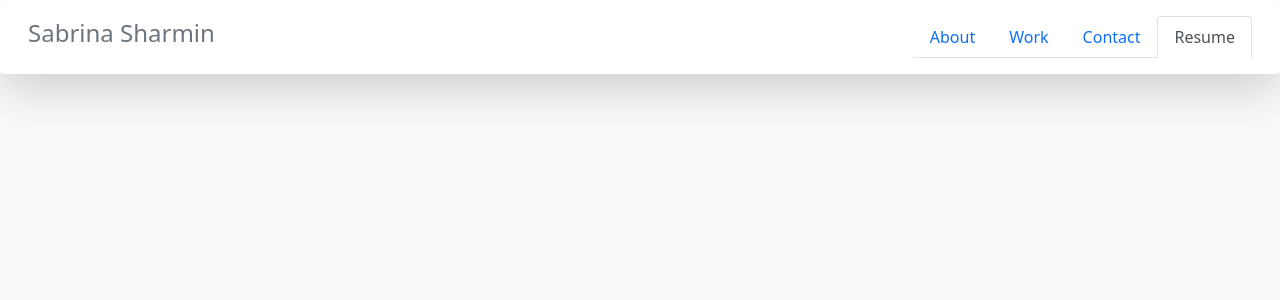
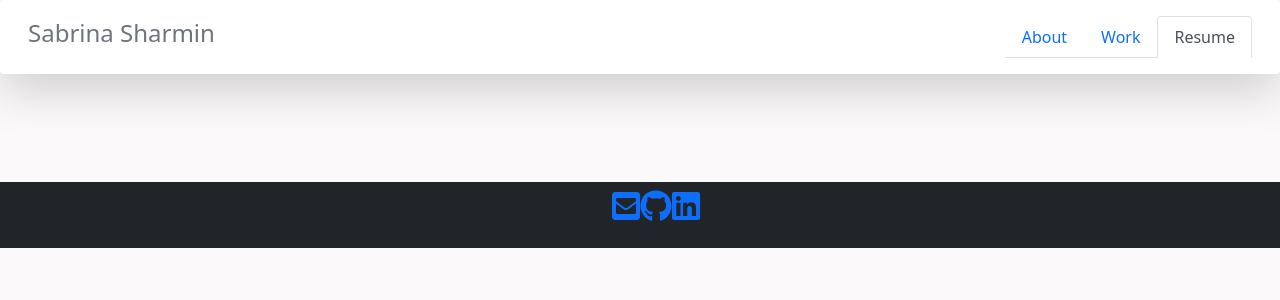
Before and after one commit to ssharmin0029/react-portfolio, a React (Create React App) app: page /resume in a window 1280 px wide. Shown: the top 300 px of the page. Built offline with nearby package versions, Linux system fonts and the light colour scheme.

Commit message:
contact added in footer

```diff
--- a/package.json
+++ b/package.json
@@ -3,10 +3,15 @@
   "version": "0.1.0",
   "private": true,
   "dependencies": {
+    "@fortawesome/fontawesome-svg-core": "^1.2.35",
+    "@fortawesome/free-brands-svg-icons": "^5.15.3",
+    "@fortawesome/free-solid-svg-icons": "^5.15.3",
+    "@fortawesome/react-fontawesome": "^0.1.14",
     "@testing-library/jest-dom": "^5.14.1",
     "@testing-library/react": "^11.2.7",
     "@testing-library/user-event": "^12.8.3",
     "bootstrap": "^5.0.2",
+    "font-awesome": "^4.7.0",
     "react": "^17.0.2",
     "react-dom": "^17.0.2",
     "react-router-dom": "^5.2.0",
--- a/src/App.js
+++ b/src/App.js
@@ -2,21 +2,27 @@ import React from 'react';
 import { BrowserRouter as Router, Route } from 'react-router-dom';
 import NavTabs from "./components/NavTabs";
 import About from "./components/About";
-import Contact from "./components/Contact";
+// import Contact from "./components/Contact";
 import Work from "./components/Work";
 import Resume from "./components/Resume";
+import Footer from './components/Footer';
 import './assets/css/reset.css'
 import './assets/css/style.css'
 
 function App() {
   return (
+    <div>
+
     <Router>
       <NavTabs />
       <Route exact path="/" component={About} />
-      <Route exact path="/contact" component={Contact} />
+      {/* <Route exact path="/contact" component={Contact} /> */}
       <Route exact path="/work" component={Work} />
       <Route path="/resume" component={Resume} />
     </Router>
+
+    <Footer />
+    </div>
   );
 }
 
--- a/src/assets/css/style.css
+++ b/src/assets/css/style.css
@@ -14,6 +14,8 @@
 
 body {
     background-color: rgb(252, 249, 250) !important;
+    /* position: relative; */
+    min-height: 100vh;
 }
 
 .info-title {
@@ -30,3 +32,27 @@ body {
     width: 250px;
     height: 305px;
 }
+
+footer {
+   flex-wrap: wrap;
+    position: relative;
+    /* bottom: 0%; */
+    top: 60px;
+    width: 100vw;
+}
+
+#content-contact {
+    display: flex;
+    flex-direction: column;
+}
+
+.contact-section {
+    display: flex;
+    flex-direction: column;
+    align-items: center;
+}
+
+.contact-list {
+    display: flex;
+    align-content: stretch;
+}
--- a/src/components/Footer.js
+++ b/src/components/Footer.js
@@ -0,0 +1,35 @@
+import React from 'react';
+import { FontAwesomeIcon } from '@fortawesome/react-fontawesome'
+import { faLinkedin, faGithub } from '@fortawesome/free-brands-svg-icons'
+import { faEnvelopeSquare } from '@fortawesome/free-solid-svg-icons';
+
+
+function Footer() {
+    return (
+        <footer>
+            <nav id="content-contact" className="navbar navbar-dark bg-dark">
+                <div className="container-fluid contact-section ">
+                    <ul className="contact-list">
+                        <li>
+                            <a href="mailto:sabrina.sharmin29@myhunter.cuny.edu">
+                            <FontAwesomeIcon icon={faEnvelopeSquare} size="2x" />
+                            </a>
+                        </li>
+                        <li>
+                            <a href="https://github.com/ssharmin0029" target="_blank">
+                                <FontAwesomeIcon icon={faGithub} size="2x" />
+                            </a>
+                        </li>
+                        <li>
+                            <a href="https://www.linkedin.com/in/sabrina-sharmin-68171b13a/" target="_blank">
+                                <FontAwesomeIcon icon={faLinkedin} size="2x" />
+                            </a>
+                        </li>
+                    </ul>
+                </div>
+            </nav>
+        </footer>
+    );
+}
+
+export default Footer;
--- a/src/components/NavTabs.js
+++ b/src/components/NavTabs.js
@@ -31,7 +31,7 @@ function NavTabs() {
                         </NavLink>
                         {/* <a href="#content-work">Work</a>  */}
                     </li>
-                    <li className="nav-item">
+                    {/* <li className="nav-item">
                         <NavLink
                             exact
                             to="/contact"
@@ -40,8 +40,8 @@ function NavTabs() {
                         >
                             Contact
                         </NavLink>
-                        {/* <a href="#content-contact">Contact</a> */}
-                    </li>
+                        <a href="#content-contact">Contact</a>
+                    </li> */}
                     <li className="nav-item">
                         <NavLink
                             exact
```
Also changed, not shown: 1 other file (tests, documents, lock files or other folders).
